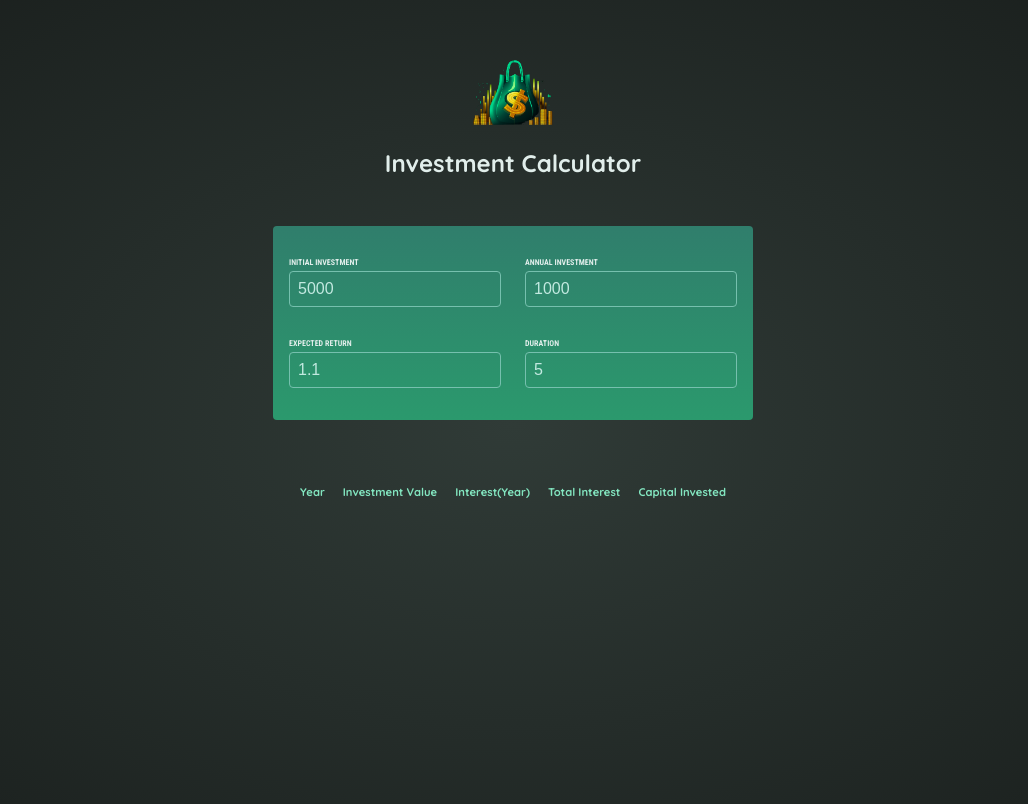
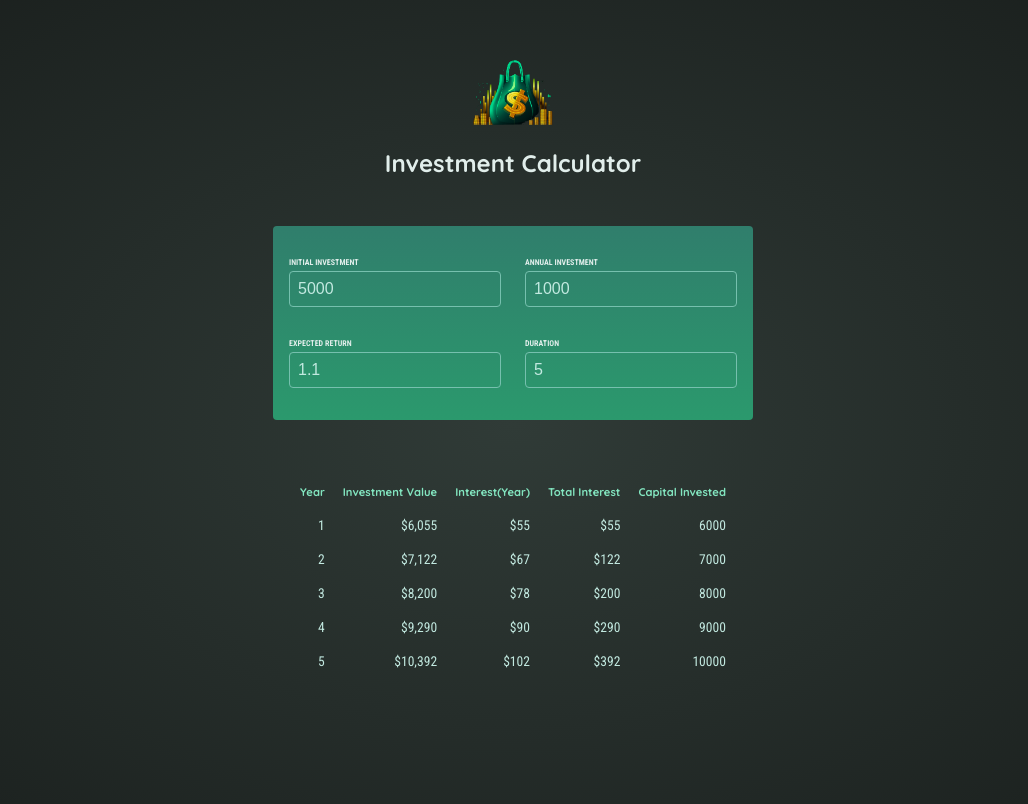
Before and after one commit to jacquelyn-bradshaw/react-investment-calculator, a React (Vite) app: page / in a window 1280 px wide. Shown: the top 804 px of the page, without its empty margins (127-1155 px from the left). Built offline with nearby package versions, Linux system fonts and the light colour scheme.

Commit message:
results component complete

```diff
--- a/src/Components/ResultsTable.jsx
+++ b/src/Components/ResultsTable.jsx
@@ -1,4 +1,4 @@
-import {calculateInvestmentResults } from "../util/investment.js"
+import {calculateInvestmentResults, formatter } from "../util/investment.js"
 
 export default function ResultsTable ({userInput}) {
   const calculatedInvestment = calculateInvestmentResults(userInput);
@@ -16,7 +16,22 @@ export default function ResultsTable ({userInput}) {
       </tr>
     </thead>
     <tbody>
-        {calculatedInvestment.map((year) => {<tr><td>year</td></tr>})}
+        {calculatedInvestment.map(year => {
+            const totalInterest =
+              year.valueEndOfYear -
+              (year.annualInvestment * year.year) -
+              userInput.initialInvestment;
+
+            const capitalInvested = year.valueEndOfYear - totalInterest;
+
+          return <tr key={year.year}>
+            <td>{year.year}</td>
+            <td>{formatter.format(year.valueEndOfYear)}</td>
+            <td>{formatter.format(year.interest)}</td>
+            <td>{formatter.format(totalInterest)}</td>
+            <td>{capitalInvested}</td>
+          </tr>
+        })}
     </tbody>
   </table>
 }
```
